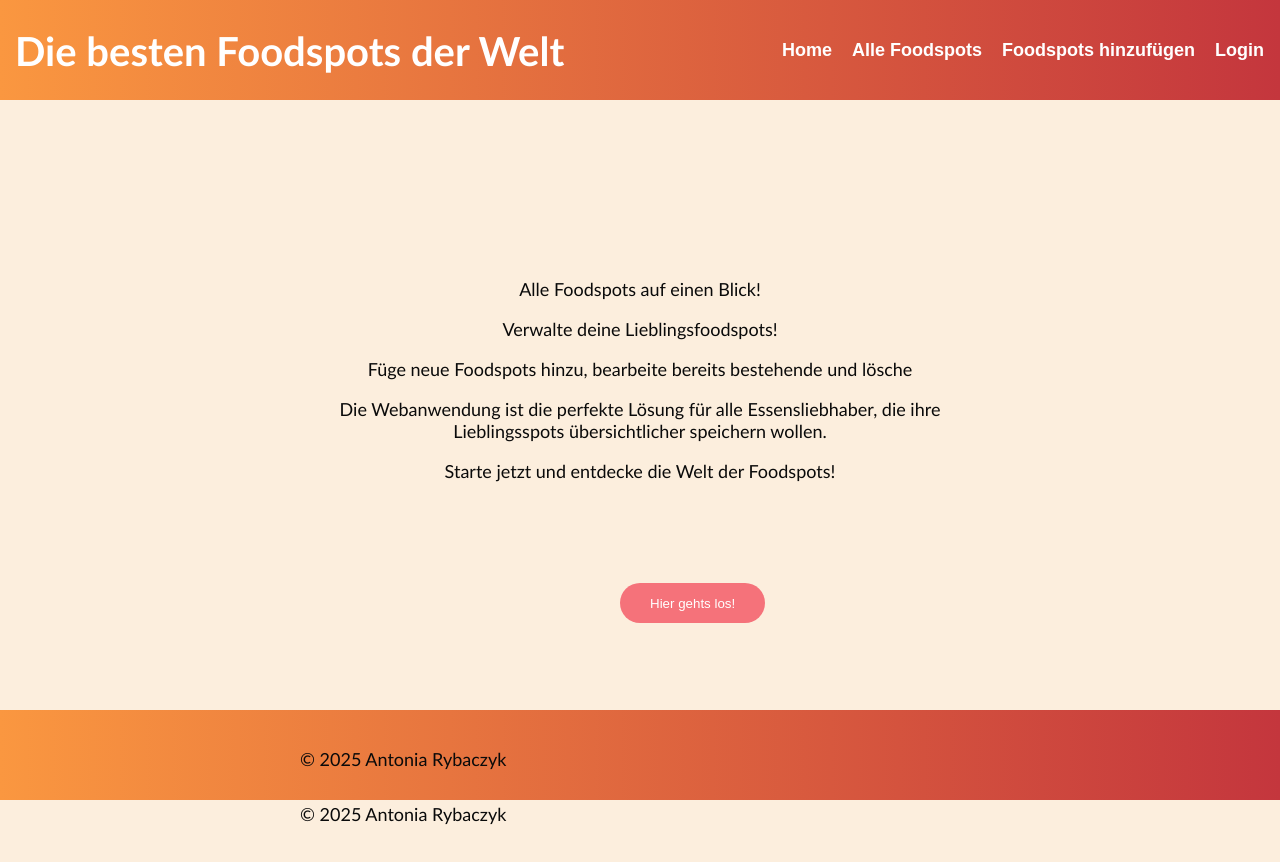
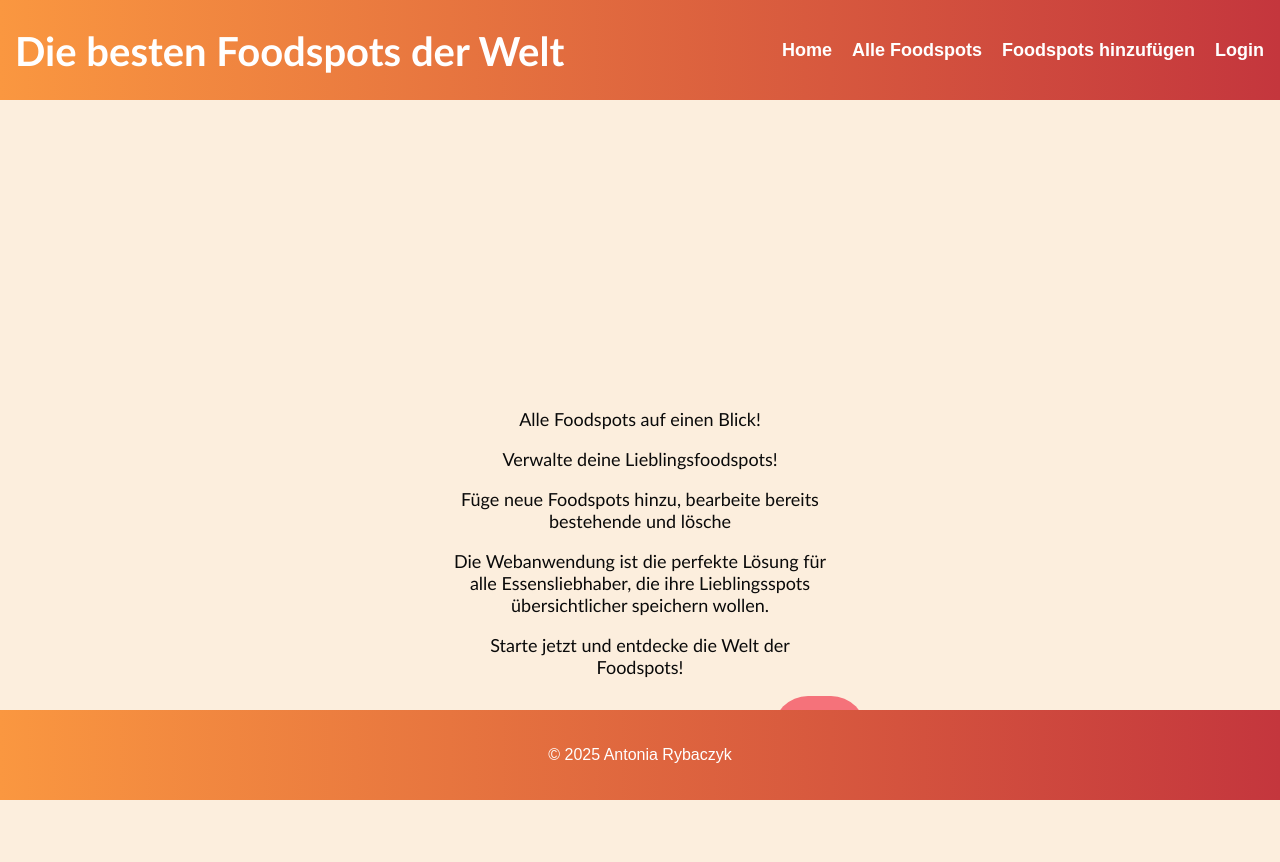
Before and after one commit to krakersiq/foodspots_frontend, an Angular app in the folder Foodspots/: page / in a window 1280 px wide. Shown: the top 862 px of the page. Before the commit the page ends 800 px from the top, so only its background shows below. Built offline with nearby package versions, Linux system fonts and the light colour scheme.

Commit message:
fixed footer

```diff
--- a/Foodspots/src/app/app.css
+++ b/Foodspots/src/app/app.css
@@ -63,6 +63,7 @@ section {
   margin: 0 auto;
   width: 60%;
   padding: 140px 0 10px;
+  min-height: 150vh;
 }
 
 span {
@@ -70,8 +71,8 @@ span {
   text-align: center;
   font-family: "Gill Sans", "Gill Sans MT", Calibri, "Trebuchet MS", sans-serif;
   font-size: large;
-  top: 75px;
-  position: relative;
+  top: 30px;
+  /* position:relative; */
   display: flex;
   justify-content: center;
 }
@@ -100,24 +101,27 @@ button:active {
   transform: scale(0.98);
 }
 
-p {
-  color: #0a0a0a;
+/* p {
+  color: #ffffff;
   text-align: center;
-  margin-left: 300px;
+  margin-left: 400px;
   font-family: "Gill Sans", "Gill Sans MT", Calibri, "Trebuchet MS", sans-serif;
   font-size: large;
   top: 20px;
   display: flex;
-}
+  justify-content: center;
+} */
 
 footer {
   background: linear-gradient(to right, #fa9740, #c4363d);
   height: 90px;
   width: 100%;
-  color: black;
+  color: rgb(255, 255, 255);
   bottom: 0;
   left: 0;
   position: fixed;
   align-items: center;
-  justify-content:center ;
+  justify-content:center;
+  display: flex;
+  text-align: center;
 }
--- a/Foodspots/src/app/app.html
+++ b/Foodspots/src/app/app.html
@@ -10,10 +10,14 @@
   </div>
 </header>
 
+<section>
+
 <main class="main">
   <router-outlet></router-outlet>
   </main>
 
+  </section>
+
      <footer>
-    <p> &copy; 2025 Antonia Rybaczyk</p>
+    &copy; 2025 Antonia Rybaczyk
   </footer>
--- a/Foodspots/src/app/startseite/startseite.css
+++ b/Foodspots/src/app/startseite/startseite.css
@@ -8,11 +8,10 @@ section {
   margin: 0 auto;
   width: 50%;
   padding: 140px 0 10px;
+  min-height: 150vh;
 }
 
-html {
-  scroll-behavior: smooth;
-}
+
 
 span {
   color: #0a0a0a;
@@ -33,6 +32,9 @@ button {
   transition: all 0.5s;
   -webkit-transition: all 0.5s;
   display: flex;
+  align-items: center;
+  justify-content: center;
+  margin-left: 325px;
 }
 
 button:hover {
@@ -49,14 +51,16 @@ button:active {
   transform: scale(0.98);
 }
 
-p {
+/* p {
   color: #0a0a0a;
   text-align: center;
   font-family: "Gill Sans", "Gill Sans MT", Calibri, "Trebuchet MS", sans-serif;
   font-size: large;
-  top: 75px;
-  position: relative;
-}
+  top: 200px;
+  margin-left: 321px;
+  justify-content: center;
+  display: block
+} */
 
 footer {
   background-color: #f5727a;
--- a/Foodspots/src/app/startseite/startseite.html
+++ b/Foodspots/src/app/startseite/startseite.html
@@ -1,13 +1,12 @@
 <div class="content">
-  <!-- <header> -->
-  <!-- <div class="container">
+<!-- <header>
+  <div class="container">
       <h1>{{title}}</h1>
     </div>
-  </header> -->
+  </header>  -->
 
   <section>
-    <br />
-
+    <br/>
     <span>Alle Foodspots auf einen Blick!</span> <br />
     <span>Verwalte deine Lieblingsfoodspots!</span>
     <br />
@@ -24,14 +23,13 @@
 
     <br />
 
-    <p style="text-align: center">
       <button style="text-align: center" (click)="navigateToAbout()">
         Hier gehts los!
       </button>
-    </p>
+
   </section>
 </div>
 
 <footer>
-  <p>&copy; 2025 Antonia Rybaczyk</p>
+  &copy; 2025 Antonia Rybaczyk
 </footer>
```
